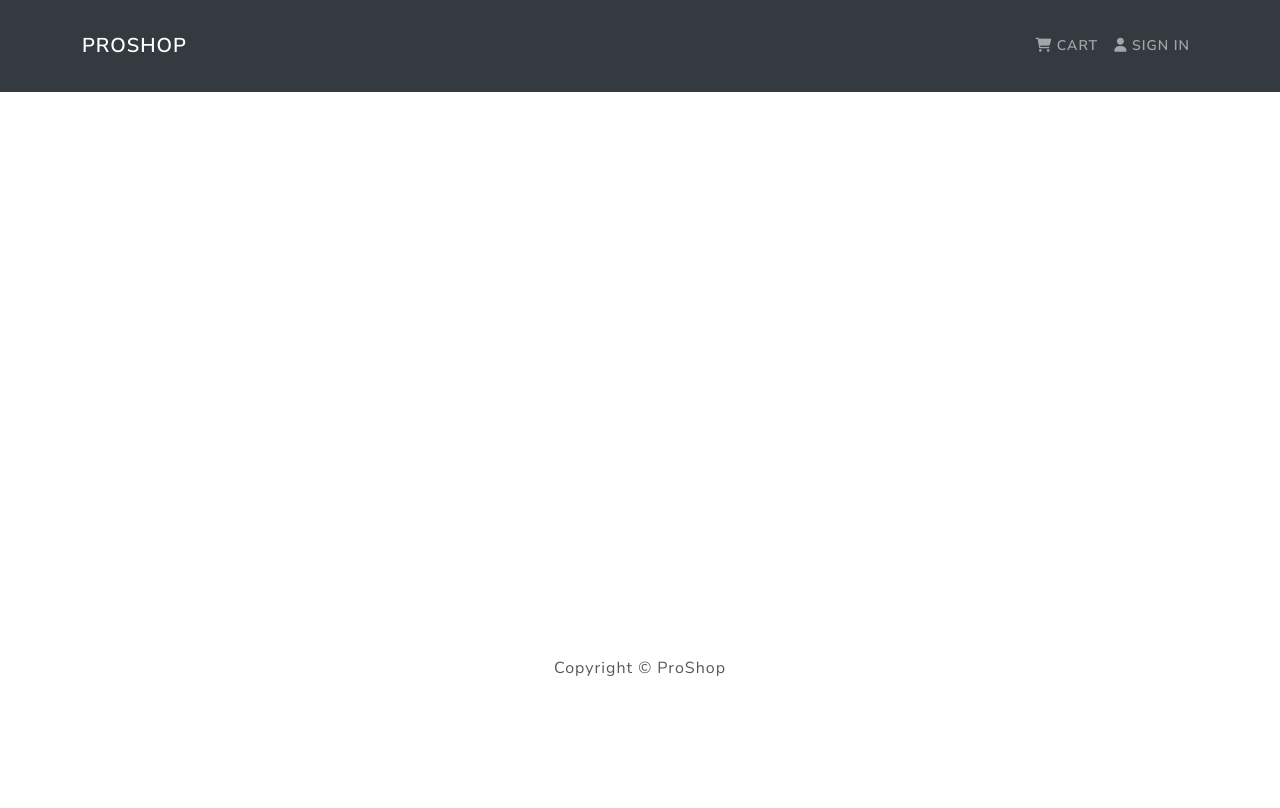
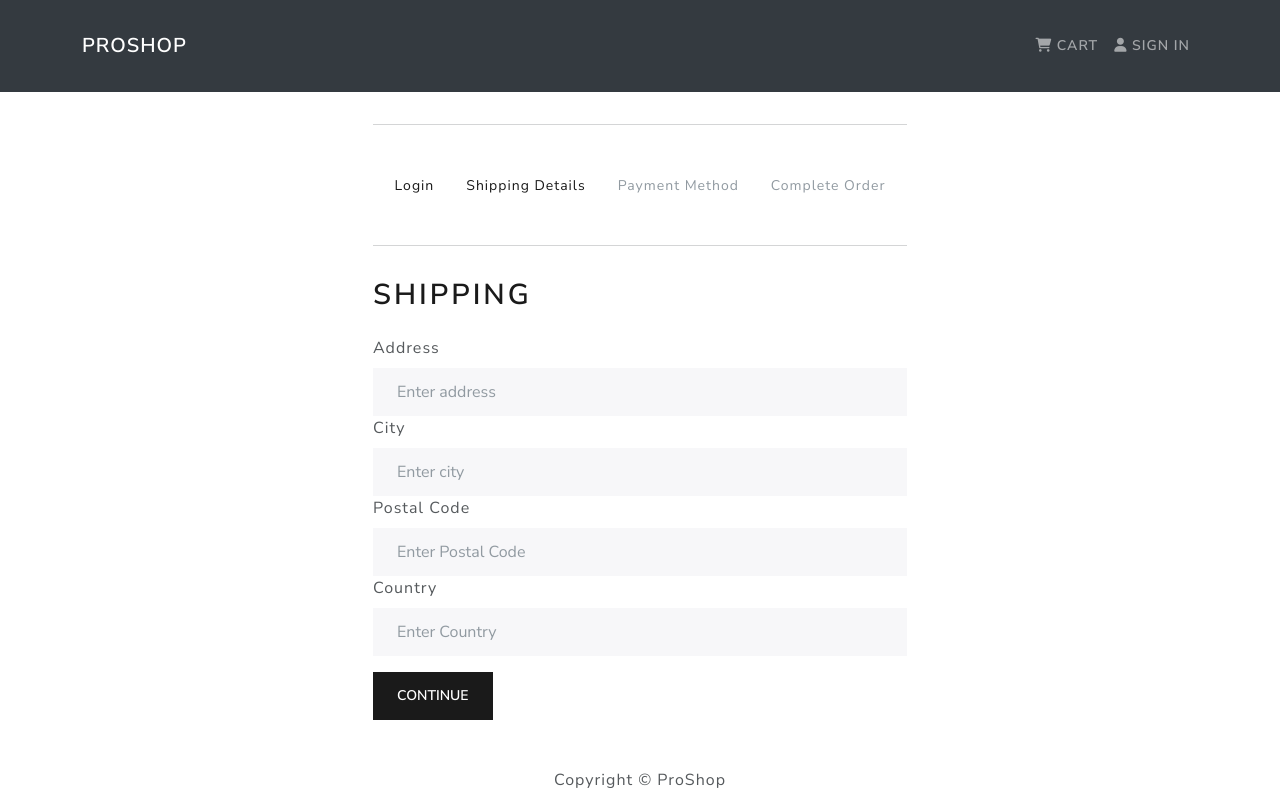
Before and after one commit to taimoorbaigP/MERN-Ecommerce, a React (Create React App) app in the folder frontend/: page /shipping in a window 1280 px wide. Built offline with nearby package versions, Linux system fonts and the light colour scheme.

Commit message:
Payment Screen & Save Payment Method

```diff
--- a/frontend/src/App.js
+++ b/frontend/src/App.js
@@ -11,6 +11,8 @@
 import ProfileScreen from './screens/ProfileScreen'
 import LoginScreen from './screens/LoginScreen'
 import CartScreen from './screens/CartScreen'
+import ShippingScreen from './screens/ShippingScreen'
+import PaymentScreen from './screens/PaymentScreen'
 
 const App = () => {
   return (
@@ -23,6 +25,9 @@
             <Route path='/register' element={<RegisterScreen />} />
             <Route path='/profile' element={<ProfileScreen />} />
             <Route path='/product/:id' element={<ProductScreen />} />
+            <Route path='/shipping' element={<ShippingScreen />} />
+            <Route path='/payment' element={<PaymentScreen />} />
+
             <Route path='/cart'>
               <Route path=':id' element={<CartScreen />} />
               <Route path='' element={<CartScreen />} />
--- a/frontend/src/actions/cartActions.js
+++ b/frontend/src/actions/cartActions.js
@@ -1,5 +1,10 @@
 import axios from 'axios'
-import { CART_ADD_ITEM, CART_REMOVE_ITEM } from '../constants/cartConstants'
+import {
+  CART_ADD_ITEM,
+  CART_REMOVE_ITEM,
+  CART_SAVE_SHIPPING_ADDRESS,
+  CART_SAVE_PAYMENT_METHOD,
+} from '../constants/cartConstants'
 
 export const addToCart = (id, qty) => async (dispatch, getState) => {
   const { data } = await axios.get(`/api/products/${id}`)
@@ -21,3 +26,21 @@
   dispatch({ type: CART_REMOVE_ITEM, payload: id })
   localStorage.setItem('cartItems', JSON.stringify(getState().cart.cartItems))
 }
+
+export const saveShippingAddress = (data) => async (dispatch) => {
+  dispatch({
+    type: CART_SAVE_SHIPPING_ADDRESS,
+    payload: data,
+  })
+
+  localStorage.setItem('shippingAddress', JSON.stringify(data))
+}
+
+export const savePaymentMethod = (data) => async (dispatch) => {
+  dispatch({
+    type: CART_SAVE_PAYMENT_METHOD,
+    payload: data,
+  })
+
+  localStorage.setItem('paymentMethod', JSON.stringify(data))
+}
--- a/frontend/src/actions/userActions.js
+++ b/frontend/src/actions/userActions.js
@@ -133,6 +133,7 @@
   }
 }
 
+// update profile
 export const updateUserProfile = (user) => async (dispatch, getState) => {
   try {
     dispatch({
--- /dev/null
+++ b/frontend/src/components/CheckoutSteps.js
@@ -0,0 +1,71 @@
+import React from 'react'
+import { Nav } from 'react-bootstrap'
+import { LinkContainer } from 'react-router-bootstrap'
+
+const CheckoutSteps = ({ step1, step2, step3, step4, userInfo }) => {
+  return (
+    <>
+      <hr />
+      <Nav className='justify-content-center flex-nowrap py-4 px-0 m-0'>
+        <Nav.Item className='px-0 m-0'>
+          {step1 ? (
+            <LinkContainer to={userInfo ? '/cart' : '/login'}>
+              <Nav.Link>
+                {userInfo ? <small>Cart</small> : <small>Login</small>}
+              </Nav.Link>
+            </LinkContainer>
+          ) : (
+            <Nav.Link disabled>
+              <small>Login</small>
+            </Nav.Link>
+          )}
+        </Nav.Item>
+
+        <Nav.Item className='px-0 m-0'>
+          {step2 ? (
+            <LinkContainer to='/shipping'>
+              <Nav.Link>
+                <small>Shipping Details</small>
+              </Nav.Link>
+            </LinkContainer>
+          ) : (
+            <Nav.Link disabled>
+              <small>Shipping Details</small>
+            </Nav.Link>
+          )}
+        </Nav.Item>
+
+        <Nav.Item className='px-0 m-0'>
+          {step3 ? (
+            <LinkContainer to='/payment'>
+              <Nav.Link>
+                <small>Payment Method</small>
+              </Nav.Link>
+            </LinkContainer>
+          ) : (
+            <Nav.Link disabled>
+              <small>Payment Method</small>
+            </Nav.Link>
+          )}
+        </Nav.Item>
+
+        <Nav.Item className='px-0 m-0'>
+          {step4 ? (
+            <LinkContainer to='/placeorder'>
+              <Nav.Link>
+                <small>Complete Order</small>
+              </Nav.Link>
+            </LinkContainer>
+          ) : (
+            <Nav.Link disabled>
+              <small>Complete Order</small>
+            </Nav.Link>
+          )}
+        </Nav.Item>
+      </Nav>
+      <hr />
+    </>
+  )
+}
+
+export default CheckoutSteps
--- a/frontend/src/constants/cartConstants.js
+++ b/frontend/src/constants/cartConstants.js
@@ -1,2 +1,5 @@
 export const CART_ADD_ITEM = 'CART_ADD_ITEM'
 export const CART_REMOVE_ITEM = 'CART_REMOVE_ITEM'
+
+export const CART_SAVE_SHIPPING_ADDRESS = 'CART_SAVE_SHIPPING_ADDRESS'
+export const CART_SAVE_PAYMENT_METHOD = 'CART_SAVE_PAYMENT_METHOD'
--- a/frontend/src/reducers/cartReducers.js
+++ b/frontend/src/reducers/cartReducers.js
@@ -1,6 +1,14 @@
-import { CART_ADD_ITEM, CART_REMOVE_ITEM } from '../constants/cartConstants'
+import {
+  CART_ADD_ITEM,
+  CART_REMOVE_ITEM,
+  CART_SAVE_SHIPPING_ADDRESS,
+  CART_SAVE_PAYMENT_METHOD,
+} from '../constants/cartConstants'
 
-export const cartReducer = (state = { cartItems: [] }, action) => {
+export const cartReducer = (
+  state = { cartItems: [], shippingAddress: {} },
+  action
+) => {
   switch (action.type) {
     case CART_ADD_ITEM:
       const item = action.payload
@@ -26,6 +34,17 @@
         cartItems: state.cartItems.filter((x) => x.product !== action.payload),
       }
 
+    case CART_SAVE_SHIPPING_ADDRESS:
+      return {
+        ...state,
+        shippingAddress: action.payload,
+      }
+    case CART_SAVE_PAYMENT_METHOD:
+      return {
+        ...state,
+        paymentMethod: action.payload,
+      }
+
     default:
       return state
   }
--- /dev/null
+++ b/frontend/src/screens/PaymentScreen.js
@@ -0,0 +1,72 @@
+import React, { useState } from 'react'
+import { useNavigate } from 'react-router-dom'
+import { Form, Button, Col } from 'react-bootstrap'
+import { useDispatch, useSelector } from 'react-redux'
+import { savePaymentMethod } from '../actions/cartActions'
+
+import FormContainer from '../components/FormContainer'
+import CheckoutSteps from '../components/CheckoutSteps'
+
+const PaymentScreen = () => {
+  const dispatch = useDispatch()
+
+  const cart = useSelector((state) => state.cart)
+  const userLogin = useSelector((state) => state.userLogin)
+
+  const { userInfo } = userLogin
+  const navigate = useNavigate()
+
+  const { shippingAddress } = cart
+  if (!shippingAddress) {
+    navigate('/shipping')
+  }
+
+  const [paymentMethod, setPaymentMethod] = useState('Paypal')
+
+  const submitHandler = (e) => {
+    e.preventDefault()
+    if (!userInfo) {
+      navigate('/login')
+    } else {
+      dispatch(savePaymentMethod(paymentMethod))
+      navigate('/login?redirect=/placeorder')
+    }
+  }
+
+  return (
+    <FormContainer>
+      <CheckoutSteps step1 step2 step3 />
+      <h1>Payment Method</h1>
+      <Form onSubmit={submitHandler}>
+        <Form.Group>
+          <Form.Label as='legend'>Select Method</Form.Label>
+          <Col>
+            <Form.Check
+              type='radio'
+              label='PayPal or Credit Card'
+              id='PayPal'
+              name='paymentMethod'
+              value='PayPal'
+              checked
+              onChange={(e) => setPaymentMethod(e.target.value)}
+            ></Form.Check>
+            {/* If you want to use Stripe too */}
+            {/* <Form.Check
+              type='radio'
+              label='Stripe'
+              id='Stripe'
+              name='paymentMethod'
+              value='Stripe'
+              onChange={(e) => setPaymentMethod(e.target.value)}
+            ></Form.Check> */}
+          </Col>
+        </Form.Group>
+
+        <Button type='submit' variant='primary'>
+          Continue
+        </Button>
+      </Form>
+    </FormContainer>
+  )
+}
+export default PaymentScreen
--- a/frontend/src/screens/ProfileScreen.js
+++ b/frontend/src/screens/ProfileScreen.js
@@ -58,13 +58,9 @@
       <Col md={3}>
         <h2>User Profile</h2>
         {message && <Message variant='danger'>{message}</Message>}
-        {}
+        {error && <Message variant='danger'>{error}</Message>}
         {success && <Message variant='success'>Profile Updated</Message>}
-        {loading ? (
-          <Loader />
-        ) : error ? (
-          <Message variant='danger'>{error}</Message>
-        ) : (
+        {loading && <Loader />}
         <Form onSubmit={submitHandler}>
           <Form.Group controlId='name'>
             <Form.Label>Name</Form.Label>
@@ -110,7 +106,6 @@
             Update
           </Button>
         </Form>
-        )}
       </Col>
     </Row>
   )
--- /dev/null
+++ b/frontend/src/screens/ShippingScreen.js
@@ -0,0 +1,81 @@
+import React, { useState } from 'react'
+import { useNavigate } from 'react-router-dom'
+import { Form, Button } from 'react-bootstrap'
+import { useDispatch, useSelector } from 'react-redux'
+import FormContainer from '../components/FormContainer'
+import CheckoutSteps from '../components/CheckoutSteps'
+import { saveShippingAddress } from '../actions/cartActions'
+
+const ShippingScreen = () => {
+  const cart = useSelector((state) => state.cart)
+  const { shippingAddress } = cart
+
+  const navigate = useNavigate()
+  const [address, setAddress] = useState(shippingAddress.address)
+  const [city, setCity] = useState(shippingAddress.city)
+  const [postalCode, setPostalCode] = useState(shippingAddress.postalCode)
+  const [country, setCountry] = useState(shippingAddress.country)
+
+  const dispatch = useDispatch()
+
+  const submitHandler = (e) => {
+    e.preventDefault()
+    dispatch(saveShippingAddress({ address, city, postalCode, country }))
+    navigate('/payment')
+  }
+
+  return (
+    <FormContainer>
+      <CheckoutSteps step1 step2 />
+      <h1>Shipping</h1>
+      <Form onSubmit={submitHandler}>
+        <Form.Group controlId='address'>
+          <Form.Label>Address</Form.Label>
+          <Form.Control
+            type='text'
+            placeholder='Enter address'
+            required
+            value={address}
+            onChange={(e) => setAddress(e.target.value)}
+          ></Form.Control>
+        </Form.Group>
+        <Form.Group controlId='city'>
+          <Form.Label>City</Form.Label>
+          <Form.Control
+            type='text'
+            placeholder='Enter city'
+            required
+            value={city}
+            onChange={(e) => setCity(e.target.value)}
+          ></Form.Control>
+        </Form.Group>
+        <Form.Group controlId='postalCode'>
+          <Form.Label>Postal Code</Form.Label>
+          <Form.Control
+            type='text'
+            placeholder='Enter Postal Code'
+            required
+            value={postalCode}
+            onChange={(e) => setPostalCode(e.target.value)}
+          ></Form.Control>
+        </Form.Group>
+        <Form.Group controlId='country'>
+          <Form.Label>Country</Form.Label>
+          <Form.Control
+            type='text'
+            placeholder='Enter Country'
+            required
+            value={country}
+            onChange={(e) => setCountry(e.target.value)}
+          ></Form.Control>
+        </Form.Group>
+
+        <Button type='submit' className='my-3' variant='primary'>
+          Continue
+        </Button>
+      </Form>
+    </FormContainer>
+  )
+}
+
+export default ShippingScreen
--- a/frontend/src/store.js
+++ b/frontend/src/store.js
@@ -37,10 +37,15 @@
   ? JSON.parse(localStorage.getItem('userInfo'))
   : null
 
+const shippingAddressFromStorage = localStorage.getItem('shippingAddress')
+  ? JSON.parse(localStorage.getItem('shippingAddress'))
+  : {}
+
 //initial state
 const initialState = {
   cart: {
     cartItems: cartItemsFromStorage,
+    shippingAddress: shippingAddressFromStorage,
   },
   userLogin: {
     userInfo: userInfoFromStorage,
```
Also changed, not shown: frontend/src/components/Header.js (+4 -16 lines), frontend/src/components/FormContainer.js (renamed from frontend/src/components/FormContainer.jsx). Lines whose indentation alone changed are shown as unchanged.
